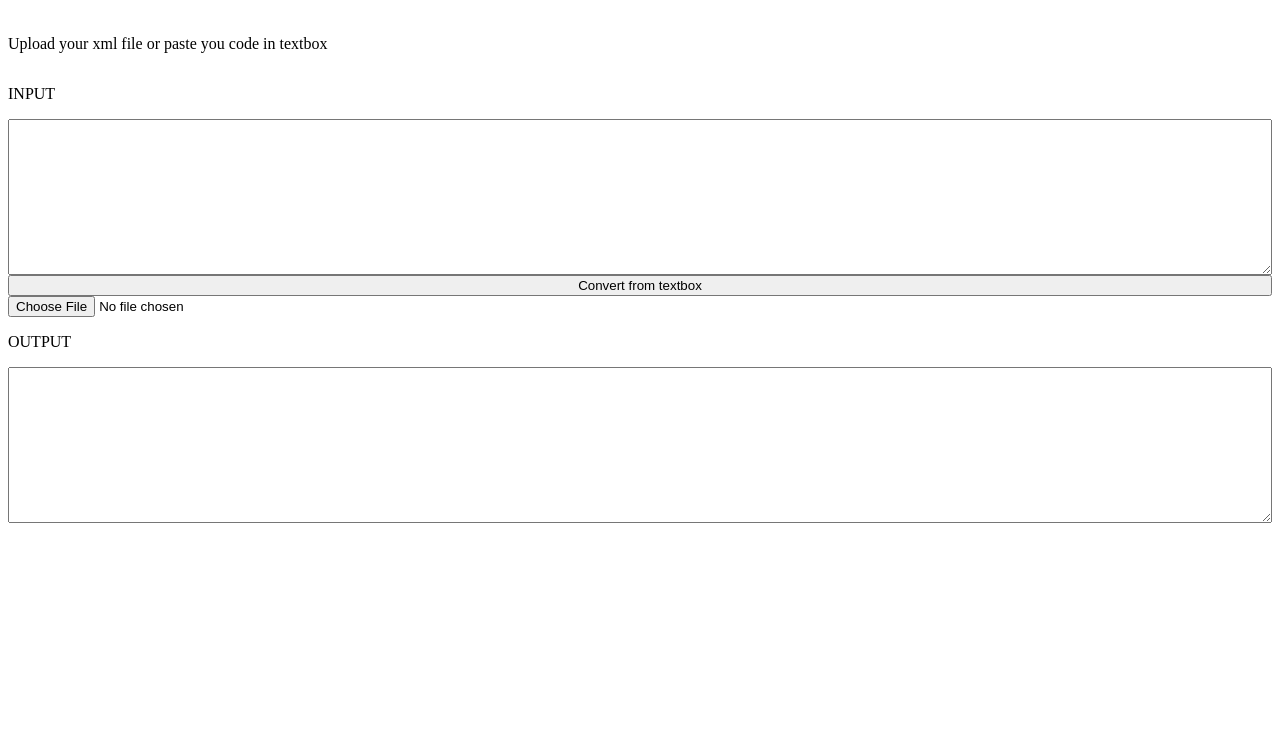
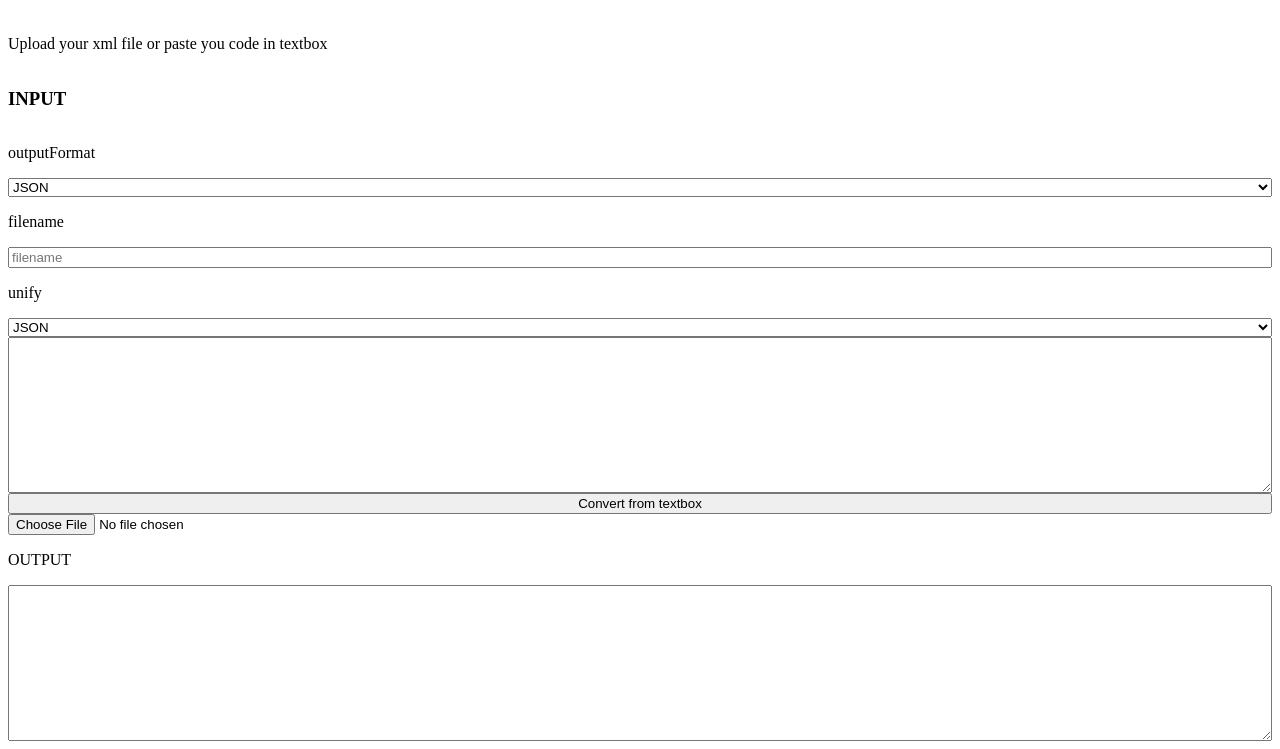
Before and after one commit to Rexfont/Modules, a website: page index.html in a window 1280 px wide. Shown: the part 69-818 px from the top of the page. Drawn offline with Linux system fonts and the light colour scheme.

Commit message:
adding more options to html

```diff
--- a/index.html
+++ b/index.html
@@ -14,7 +14,19 @@
   <h1>Welcome to xmlandjson convertor</h1>
   <p>Upload your xml file or paste you code in textbox</p>
   <form id='form'>
-    <p>INPUT</p>
+    <h3>INPUT</h3>
+    <p>outputFormat</p>
+    <select id="outputFormat">
+      <option>JSON</option>
+      <option>SVG</option>
+    </select>
+    <p>filename</p>
+    <input id="filename" placeholder="filename">
+    <p>unify</p>
+    <select id="unify">
+      <option>JSON</option>
+      <option>SVG</option>
+    </select>
     <textarea rows='10' id='code' name='code'></textarea>
     <input type='submit' value='Convert from textbox' />
     <input id='file' type='file' name='file' />
@@ -22,8 +34,8 @@
   <p>OUTPUT</p>
   <textarea rows='10' id='resultcode'></textarea>
   <script>
-    const server = '/modules/svgjson';
-    console.log(server);
+    const server = '/svgjson';
+
     document.getElementById('form').addEventListener('submit', async event => {
         event.preventDefault();
         await convertCode()
```
